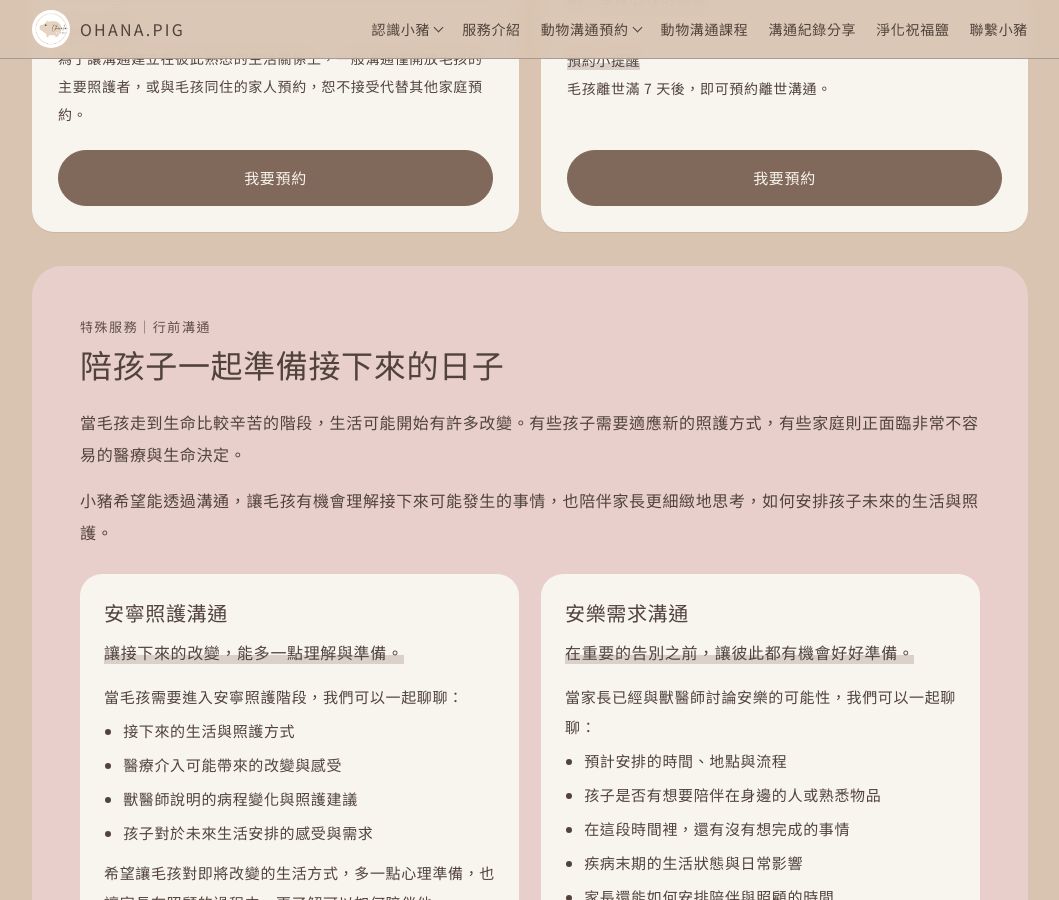
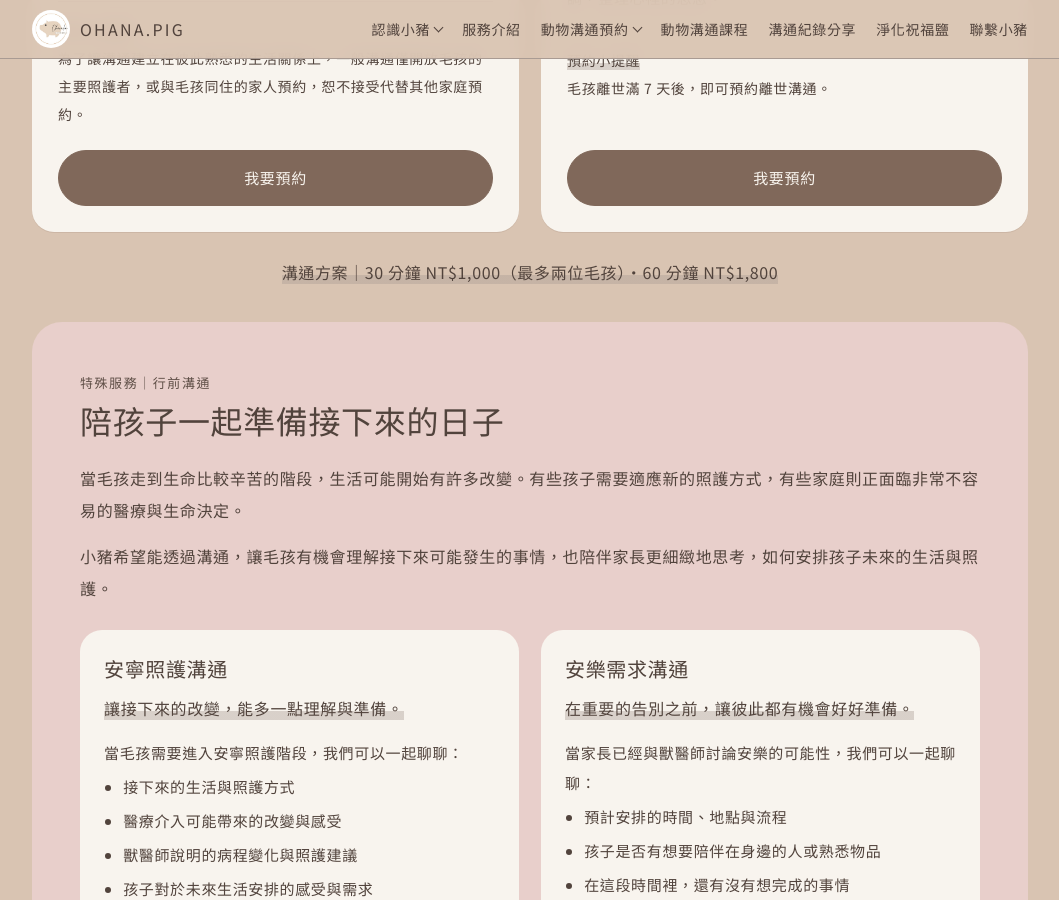
Before and after one commit to annie09013/ohana.pig, a Jekyll site: the page index.html, which Jekyll copies as it is, in a window 1280 px wide and 900 px high, scrolled down 4530 px. Shown: the whole window, without its empty margins (110-1169 px from the left). Built offline with Jekyll 4.4.1, drawn with Linux system fonts in a browser that asks for light colours; some web fonts are replaced; some of the changed text lies outside the part shown.

Commit message:
Add files via upload

```diff
--- a/index.html
+++ b/index.html
@@ -150,6 +150,7 @@
    <div class="btns"><a class="btn" href="/booking/?type=memorial">我要預約</a></div>
   </article>
  </div>
+ <p class="center rv" style="margin-top:24px"><b>溝通方案｜30 分鐘 NT$1,000（最多兩位毛孩）・60 分鐘 NT$1,800</b></p>
 
  <div class="special rv">
   <p class="tag">特殊服務｜行前溝通</p>
@@ -195,7 +196,7 @@
  <div class="rv">
   <h2>預約之前，有幾件事情想先和你說 ♡</h2>
   <details><summary>毛孩的預約條件</summary><ul><li>毛孩已滿六個月大。</li><li>已經和家長相處超過六個月。</li><li>離世溝通需離世滿 7 天。</li><li>預約者需與毛孩同住，或為主要照護者之一。</li></ul></details>
-  <details><summary>溝通時間</summary><ul><li>30 分鐘最多兩位毛孩。</li><li>三位毛孩建議預約 1.5 個時段。</li><li>超時每 15 分鐘 NT$500，不足 15 分鐘以 15 分鐘計算。</li><li>小豬不會特別提醒剩餘時間，請家長自行留意。</li></ul></details>
+  <details><summary>溝通時間</summary><ul><li>30 分鐘 NT$1,000，大約可以問 4–6 題，最多兩位毛孩。</li><li>60 分鐘 NT$1,800，大約可以問 8–12 題；三位以上毛孩請預約 60 分鐘。</li><li>超時每 15 分鐘 NT$500，不足 15 分鐘以 15 分鐘計算。</li><li>小豬不會特別提醒剩餘時間，請家長自行留意。</li></ul></details>
   <details><summary>溝通方式</summary><ul><li>全程以文字訊息進行。</li><li>不提供視訊與語音。</li><li>部分問題可能需要照片協助核對。</li><li>請家長保持開放、願意參與與核對的態度。</li></ul></details>
   <details><summary>服務界線</summary><ul><li>不提供行為矯正。</li><li>不會代替家長向毛孩下指令。</li><li>身體不舒服請先就醫。</li><li>動物溝通不能代替醫療診斷。</li><li>不接受訂金預約，需完成全額付款。</li><li>溝通案例可能在保護個人隱私的前提下匿名分享於社群，不方便可以先跟小豬說一下~沒問題的唷！</li></ul></details>
  </div>
@@ -210,7 +211,7 @@
   <li><span class="n">STEP 03</span><b>完成付款</b>依照連結付款，再透過 LINE 告訴小豬一聲。</li>
   <li><span class="n">STEP 04</span><b>預約完成 ♡</b>小豬確認款項後，就正式預約成功囉！</li>
  </ol>
- <p class="hint center">送出預約資料僅代表暫時保留名額，完成付款並經確認後才算正式預約。</p>
+ <p class="hint center">送出預約資料後，時段會保留三天；完成付款並經確認後才算正式預約，逾期時段會自動釋出。</p>
  <div class="btns" style="justify-content:center"><a class="btn" data-link="COMMUNICATION_BOOKING_URL" href="#">立即預約毛孩溝通</a></div>
 </div></section>
 
```
